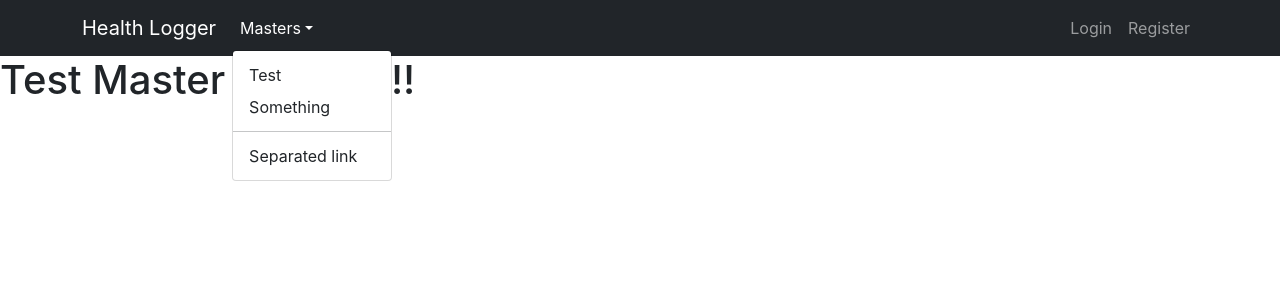
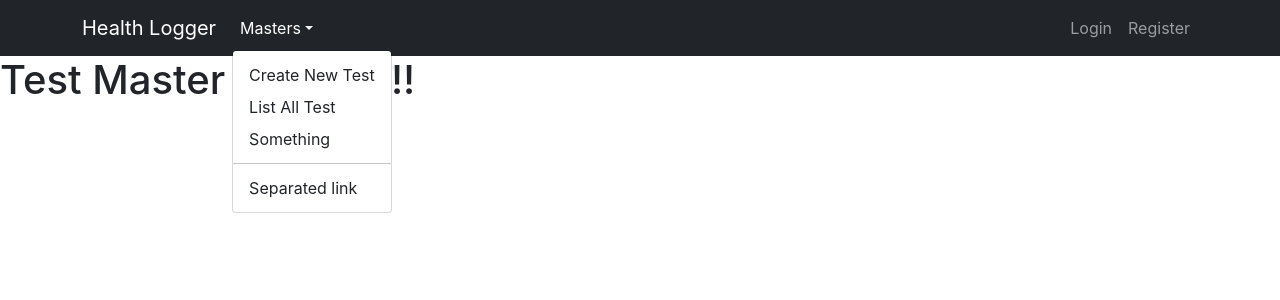
Before and after one commit to rahulpandey1589/react-health-logger, a React (Create React App) app: page /masters/list-all-test in a window 1280 px wide. Both pictures are taken after a click on the button "Masters". Shown: the top 300 px of the page. Built offline with nearby package versions, Linux system fonts and the light colour scheme; no server answers.

Commit message:
Added firebase config to Health Logger app

```diff
--- a/package.json
+++ b/package.json
@@ -7,6 +7,7 @@
     "@testing-library/react": "^11.2.7",
     "@testing-library/user-event": "^12.8.3",
     "bootstrap": "^5.1.0",
+    "firebase": "^8.10.0",
     "react": "^17.0.2",
     "react-bootstrap": "^2.0.0-beta.6",
     "react-dom": "^17.0.2",
--- /dev/null
+++ b/src/MastersComponent/add-test.js
@@ -0,0 +1,33 @@
+import TestMasterDataService from "../Services/test-master-service";
+
+const AddNewTestComponent = () => {
+  const addNewTestHandler = () => {
+    const testObj = [
+      {
+        Category: "Pathological",
+        Title: "Blood Sugar and Fasting",
+        Description:
+          "Blood Sugar Analysis Fasting and PP. Advised patient to give fasting sample after atleast 8 hours of fasting",
+        Price: 120,
+      },
+      {
+        Category: "Pathological",
+        Title: "Lipid Profile - Complete",
+        Description:
+          "This test is conducted to analyze chroestrol level in body. Advised patient to give this sample after fasting of 8 hours",
+        Price: 120,
+      },
+    ];
+
+    TestMasterDataService.create(testObj);
+  };
+
+  return (
+    <>
+      <div></div>
+      <button onClick={addNewTestHandler}>Add New Test</button>
+    </>
+  );
+};
+
+export default AddNewTestComponent;
--- /dev/null
+++ b/src/MastersComponent/list-test.js
@@ -0,0 +1,21 @@
+import { useEffect, useState } from "react";
+
+const ListExistingTestComponent = () => {
+  const [tests,setTests] = useState([]);
+
+  useEffect(() => {
+    loadAllTest();
+  }, []);
+
+  const loadAllTest = () => {
+
+  };
+
+  return (
+    <div>
+      <h1>Test Master Loaded!!!</h1>
+    </div>
+  );
+};
+
+export default ListExistingTestComponent;
--- a/src/MastersComponent/testmaster-component.js
+++ /dev/null
@@ -1,30 +0,0 @@
-import { useEffect, useState } from "react";
-
-const TestMasterComponentList = () => {
-  const [tests,setTests] = useState([]);
-
-  useEffect(() => {
-    loadAllTest();
-  }, []);
-
-  const loadAllTest = () => {
-    fetch(`${process.env.REACT_APP_ROUTE_URL}/laboratorytest.json`)
-   //fetch('https://jsonplaceholder.typicode.com/users/')
-   .then((response) => {
-     debugger;
-        return response.json();
-      })
-      .then((result) => {
-        setTests(result);
-        console.log(tests);
-      });
-  };
-
-  return (
-    <div>
-      <h1>Test Master Loaded!!!</h1>
-    </div>
-  );
-};
-
-export default TestMasterComponentList;
--- a/src/NavigationComponent/navigation-header-component.js
+++ b/src/NavigationComponent/navigation-header-component.js
@@ -3,8 +3,9 @@ import { Link, Route, Switch } from "react-router-dom";
 import HomeComponent from "../HomeComponent/home-component";
 import LoginComponent from "../LoginComponent/login-component";
 import RegisterComponent from "../LoginComponent/register-component";
-import { Navbar, Nav, Container,NavDropdown } from "react-bootstrap";
-import TestMasterComponentList from "../MastersComponent/testmaster-component";
+import { Navbar, Nav, Container, NavDropdown } from "react-bootstrap";
+import ListExistingTestComponent from "../MastersComponent/list-test";
+import AddNewTestComponent from "../MastersComponent/add-test";
 
 const NavigationComponent = () => {
   return (
@@ -16,7 +17,13 @@ const NavigationComponent = () => {
           </Navbar.Brand>
           <Nav className="me-auto">
             <NavDropdown title="Masters" id="basic-nav-dropdown">
-              <NavDropdown.Item as={Link} to={'/masters/list-all-test'}>Test</NavDropdown.Item>
+              <NavDropdown.Item as={Link} to={"/masters/create-new-test"}>
+               Create New Test
+              </NavDropdown.Item>
+              <NavDropdown.Item as={Link} to={"/masters/list-all-test"}>
+                List All Test
+              </NavDropdown.Item>
+
               <NavDropdown.Item href="#action/3.3">Something</NavDropdown.Item>
               <NavDropdown.Divider />
               <NavDropdown.Item href="#action/3.4">
@@ -39,7 +46,14 @@ const NavigationComponent = () => {
         <Route path="/login" component={LoginComponent}></Route>
         <Route path="/register" component={RegisterComponent}></Route>
         <Route path="/home" component={HomeComponent}></Route>
-        <Route path="/masters/list-all-test" component={TestMasterComponentList}></Route>
+        <Route
+          path="/masters/create-new-test"
+          component={AddNewTestComponent}
+        ></Route>
+        <Route
+          path="/masters/list-all-test"
+          component={ListExistingTestComponent}
+        ></Route>
       </Switch>
     </>
   );
--- /dev/null
+++ b/src/Services/test-master-service.js
@@ -0,0 +1,27 @@
+import firebase from "../firebase";
+
+const db = firebase.ref("/TestMaster");
+
+class TestMasterDataService {
+  getAll() {
+    return db;
+  }
+
+  create(tutorial) {
+    return db.push(tutorial);
+  }
+
+  update(key, value) {
+    return db.child(key).update(value);
+  }
+
+  delete(key) {
+    return db.child(key).remove();
+  }
+
+  deleteAll() {
+    return db.remove();
+  }
+}
+
+export default new TestMasterDataService();
--- /dev/null
+++ b/src/firebase.js
@@ -0,0 +1,18 @@
+
+import firebase from "firebase"
+
+
+const firebaseConfig = {
+  apiKey: "AIzaSyBEWS19JxH9cN9lOC6LjXpcV-981_ZuXL4",
+  authDomain: "healthlogger-e2a02.firebaseapp.com",
+  databaseURL: "https://healthlogger-e2a02.firebaseio.com",
+  projectId: "healthlogger-e2a02",
+  storageBucket: "healthlogger-e2a02.appspot.com",
+  messagingSenderId: "839688433561",
+  appId: "1:839688433561:web:64ddc1c9b5ae999b1aad08",
+  measurementId: "G-MPLKD3KSHJ",
+};
+
+firebase.initializeApp(firebaseConfig);
+
+export default firebase.database();
```
Also changed, not shown: 1 other file (tests, documents, lock files or other folders).
